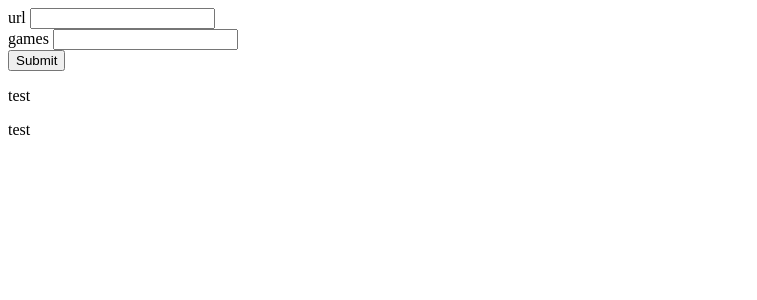
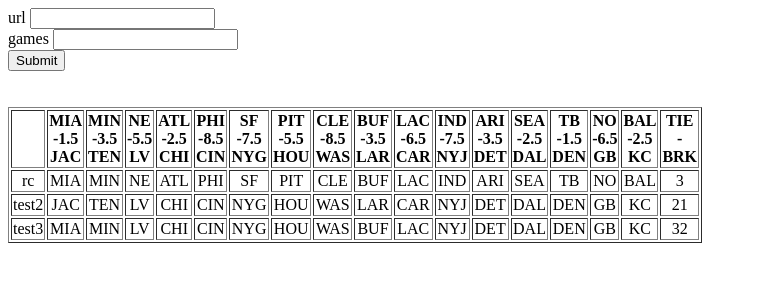
Before and after one commit to rcobian11/FlaskNFL, a Flask app: page /gen_config in a window 1280 px wide. Shown: the top 300 px of the page, without its empty margins (0-757 px from the left). Run offline with Flask 2, Linux system fonts and the light colour scheme.

Commit message:
added table display of picks

```diff
--- a/application.py
+++ b/application.py
@@ -27,8 +27,7 @@
 @application.route('/gen_config')
 def gen_config():
 	nflpicks,header = helper.get_nflpicks()
-	print(nflpicks)
-	return render_template("gen_config.html", nflpicks=nflpicks)
+	return render_template("gen_config.html", nflpicks=nflpicks,header=header)
 
 @application.route('/gen_submit', methods = ['POST', 'GET'])
 def gen_submit():
--- a/helper.py
+++ b/helper.py
@@ -53,7 +53,7 @@
 			tmp = []
 			for k,v in row.items():
 				if(not ctr):
-					header.append(k)
+					header.append(k.split('\n'))
 				tmp.append(v)
 			nflpicks.append(tmp)
 			ctr = 1
--- a/picks.csv
+++ b/picks.csv
@@ -35,3 +35,4 @@
 BRK"
 rc,MIA,MIN,NE,ATL,PHI,SF,PIT,CLE,BUF,LAC,IND,ARI,SEA,TB,NO,BAL,3
 test2,JAC,TEN,LV,CHI,CIN,NYG,HOU,WAS,LAR,CAR,NYJ,DET,DAL,DEN,GB,KC,21
+test3,MIA,MIN,LV,CHI,CIN,NYG,HOU,WAS,BUF,LAC,NYJ,DET,DAL,DEN,GB,KC,32
--- a/templates/gen_config.html
+++ b/templates/gen_config.html
@@ -1,14 +1,35 @@
 <!DOCTYPE html>
 <html>
+<style type="text/css">
+	td {
+		text-align: center;
+	}
+</style>
 	<body>
 		<form name="gen_form" method="post" action="gen_submit">
 			url <input type="text" name="url"><br>
 			games <input type="text" name="games"><br>
 			<input type="submit" name="submit" value="Submit">
 		</form>
-
-		{% for pick in nflpicks%}
-			<p>test</p>
-		{% endfor %}
+		<br>
+		<br>
+		<table border = 1 style="width:45%">
+			<tr>
+				{% for data in header %}
+					<th>
+					{% for part in data %}
+						{{part}}<br>
+					{% endfor %}
+					</th>
+				{% endfor %}
+			</tr>
+			{% for pick in nflpicks %}
+				<tr>
+				{% for data in pick %}
+					<td>{{data}}</td>
+				{% endfor %}
+				</tr>
+			{% endfor %}
+		</table>
 	</body>
 </html>
```
